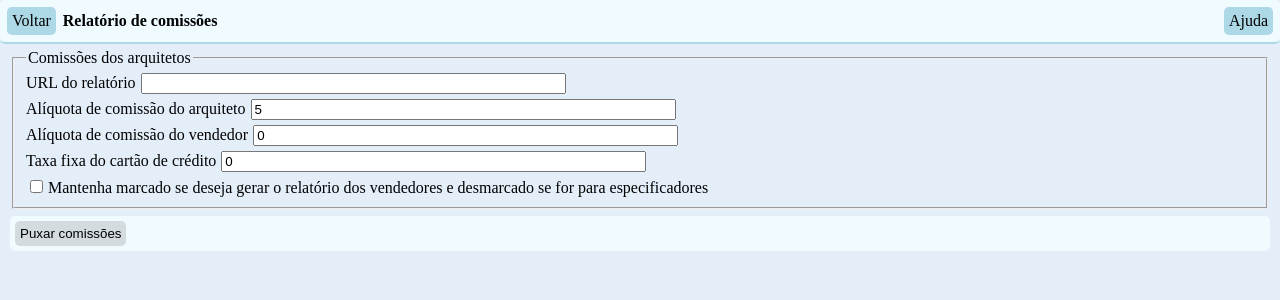
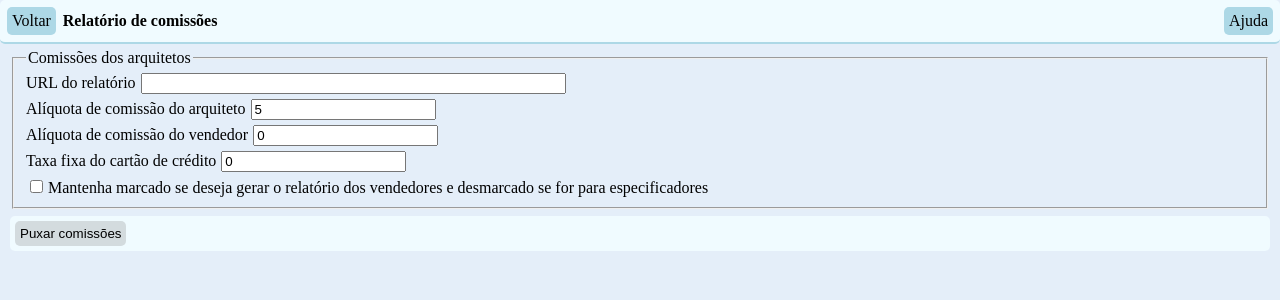
Before and after one commit to BrunoMCarnauba/blinghooptools-frontend, a React (Create React App) app: page /relatorios-comissoes in a window 1280 px wide. Shown: the top 300 px of the page. Built offline with nearby package versions, Linux system fonts and the light colour scheme.

Commit message:
Ajustados type dos inputs do tipo numero no relatorio de comissoes

```diff
--- a/src/pages/relatorios_comissoes/index.tsx
+++ b/src/pages/relatorios_comissoes/index.tsx
@@ -129,17 +129,17 @@ export default function TelaRelatorioComissoes(){
 
                 <div className="input-group">
                     <label>Alíquota de comissão do arquiteto</label>
-                    <input id="aliquotaComissaoArquiteto" type="text" size={50} value={aliquotaComissaoArquiteto} onChange={(event) => setAliquotaComissaoArquiteto(parseFloat(event.target.value))}></input>
+                    <input id="aliquotaComissaoArquiteto" type="number" size={50} value={aliquotaComissaoArquiteto} onChange={(event) => setAliquotaComissaoArquiteto(parseFloat(event.target.value))}></input>
                 </div>
 
                 <div className="input-group">
                     <label>Alíquota de comissão do vendedor</label>
-                    <input id="aliquotaComissaoVendedor" type="text" size={50} value={aliquotaComissaoVendedor} onChange={(event) => setAliquotaComissaoVendedor(parseFloat(event.target.value))}></input>
+                    <input id="aliquotaComissaoVendedor" type="number" size={50} value={aliquotaComissaoVendedor} onChange={(event) => setAliquotaComissaoVendedor(parseFloat(event.target.value))}></input>
                 </div>
 
                 <div className="input-group">
                     <label>Taxa fixa do cartão de crédito</label>
-                    <input id="taxaCartao" type="text" size={50} value={taxaCartao} onChange={(event) => setTaxaCartao(parseFloat(event.target.value))}></input>
+                    <input id="taxaCartao" type="number" size={50} value={taxaCartao} onChange={(event) => setTaxaCartao(parseFloat(event.target.value))}></input>
                 </div>
 
                 <div className="input-group">
```
Also changed, not shown: 2 other files (tests, documents, lock files or other folders).
